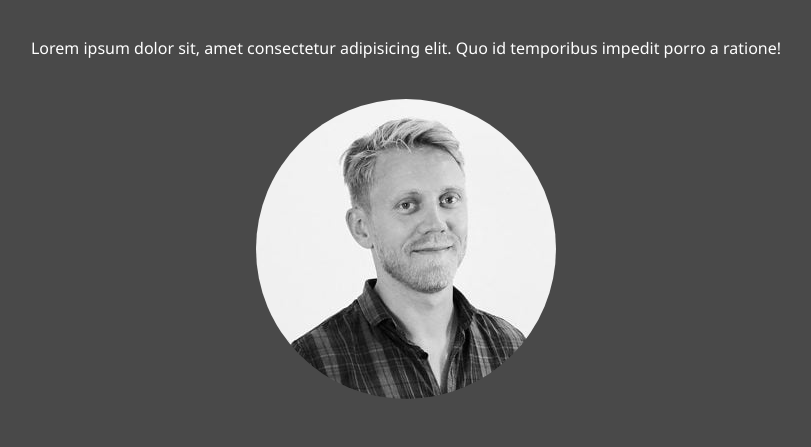
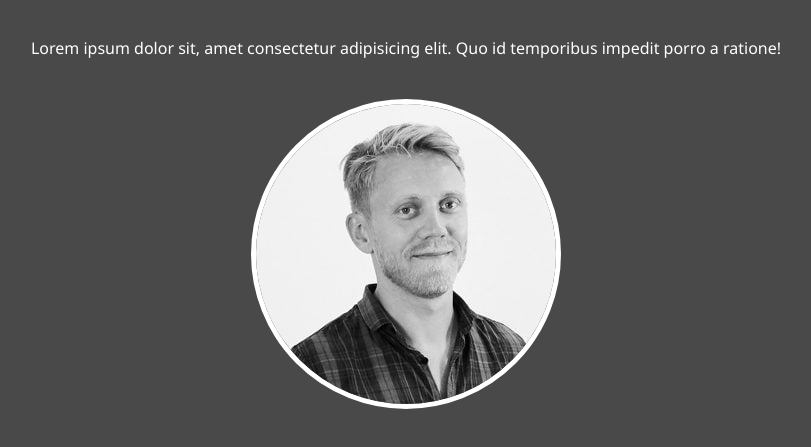
Before and after one commit to timohm/Lektion-9, a plain HTML site: page index.html in a window 1280 px wide. Shown: the part 67-514 px from the top of the page, without its empty margins (234-1045 px from the left). Drawn offline with Linux system fonts and the light colour scheme.

Commit message:
Fixed image

```diff
--- a/style.css
+++ b/style.css
@@ -26,6 +26,6 @@ body {
 .image {
   display: flex;
   justify-content: center;
+  border: 5px solid #ffffff;
   border-radius: 50%;
-  border-bottom: 10vh;
 }
```
